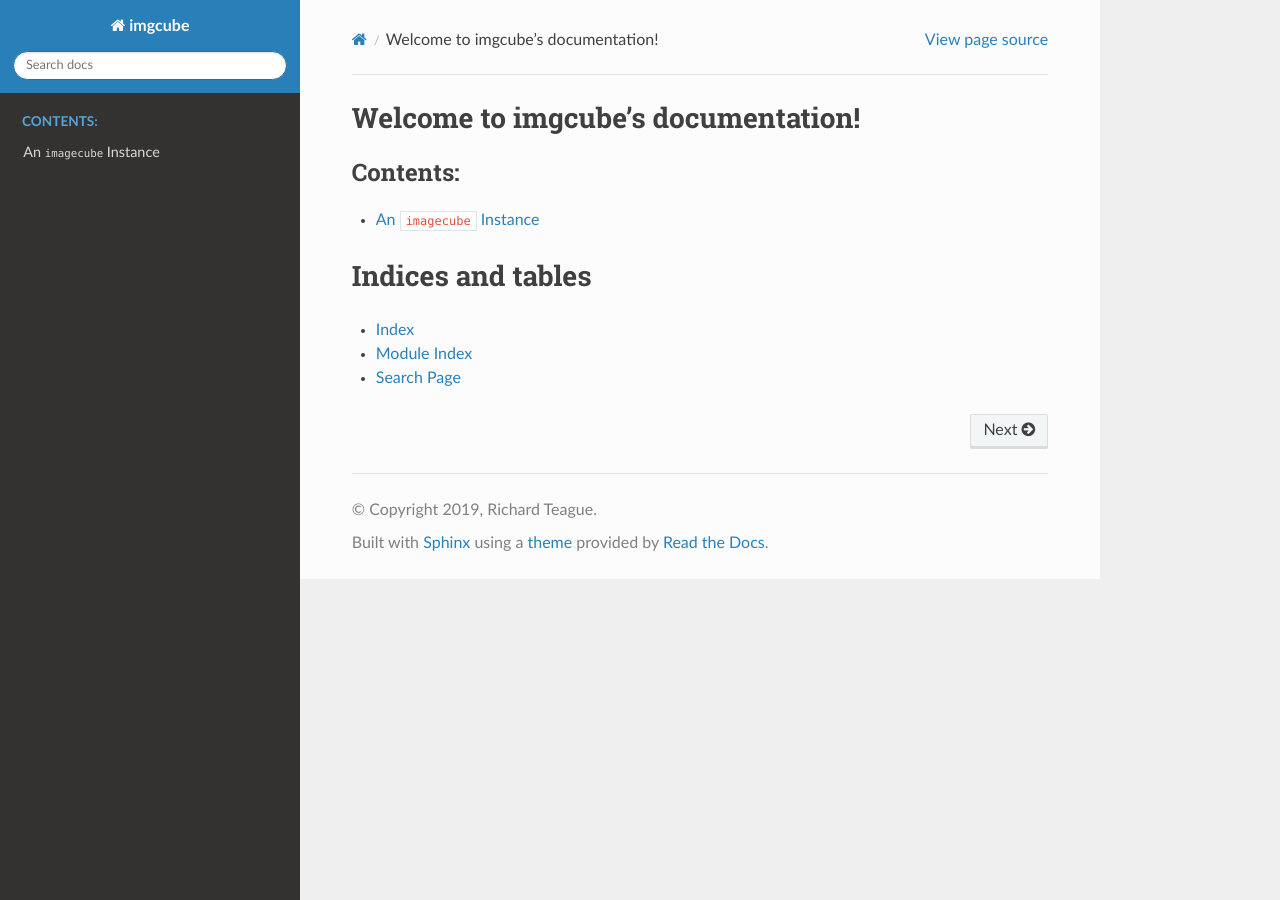
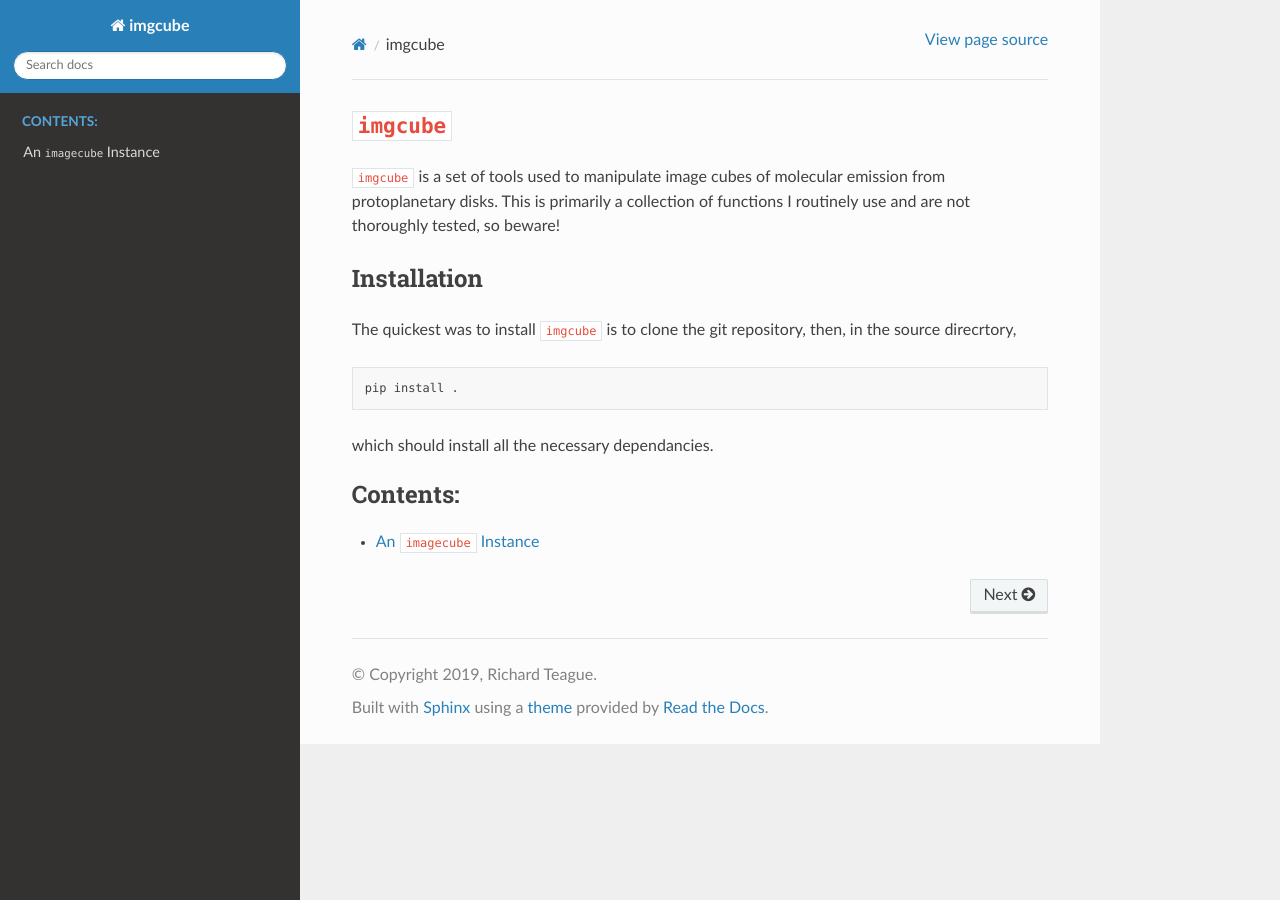
Before and after one commit to richteague/imgcube, a Sphinx documentation site: the page built from docs/index.rst, in a window 1280 px wide. Built offline with Sphinx 7.4.7 and the Read the Docs theme 2.0.0, drawn with Linux system fonts in a browser that asks for light colours; formulas are drawn with MathJax 3.

Commit message:
more words

```diff
--- a/docs/index.rst
+++ b/docs/index.rst
@@ -1,21 +1,24 @@
-.. imgcube documentation master file, created by
-   sphinx-quickstart on Mon Aug  5 15:32:10 2019.
-   You can adapt this file completely to your liking, but it should at least
-   contain the root `toctree` directive.
+``imgcube``
+===========
 
-Welcome to imgcube's documentation!
-===================================
+``imgcube`` is a set of tools used to manipulate image cubes of molecular
+emission from protoplanetary disks. This is primarily a collection of functions
+I routinely use and are not thoroughly tested, so beware!
+
+Installation
+""""""""""""
+
+The quickest was to install ``imgcube`` is to clone the git repository, then,
+in the source direcrtory,
+
+.. code-block:: bash
+
+    pip install .
+
+which should install all the necessary dependancies.
 
 .. toctree::
    :maxdepth: 2
    :caption: Contents:
 
    api
-
-
-Indices and tables
-==================
-
-* :ref:`genindex`
-* :ref:`modindex`
-* :ref:`search`
```
Also changed, not shown: 1 other file.
